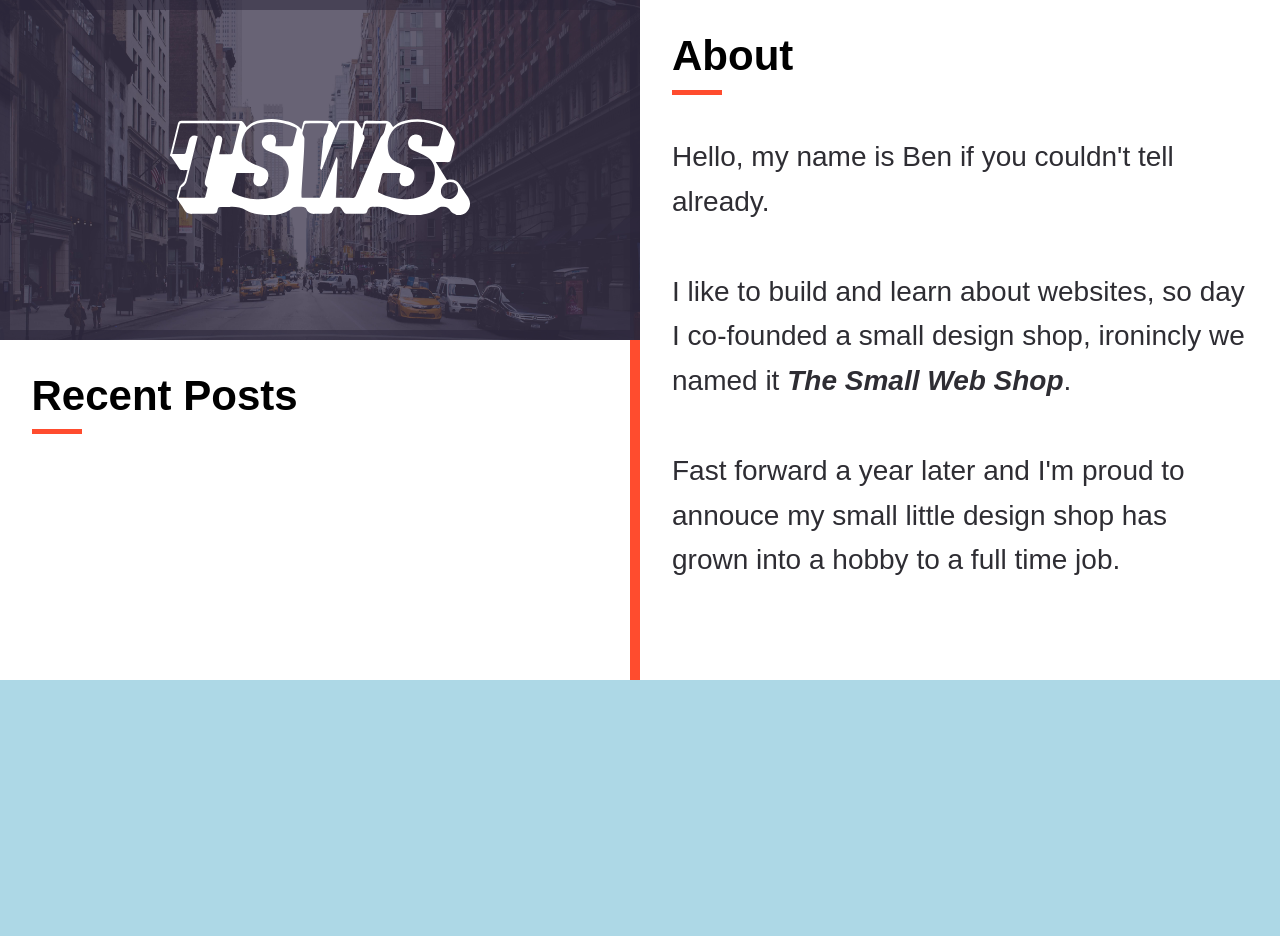
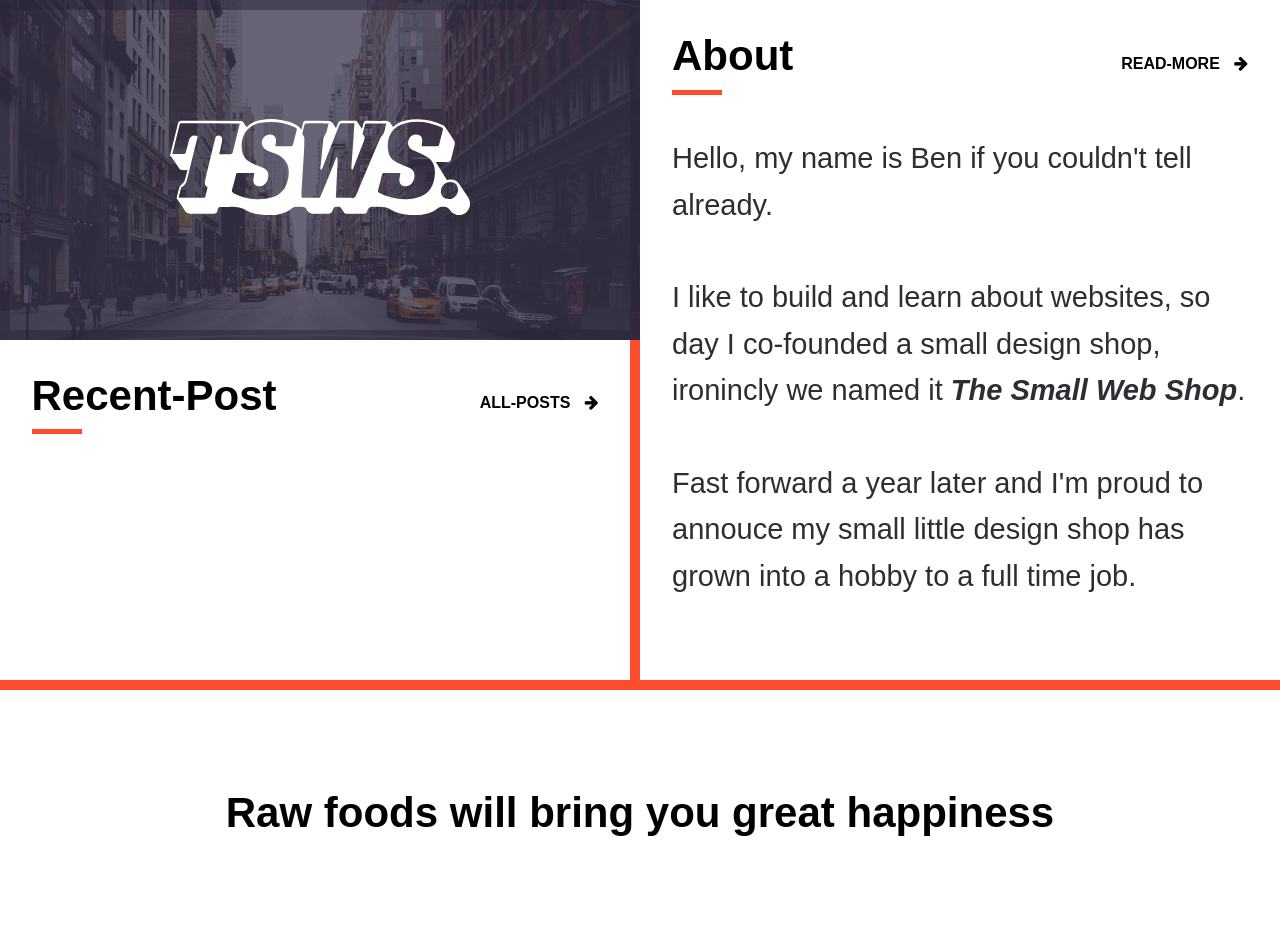
Before and after one commit to bfranzoso/Personal-site, a Jekyll site: the page built from index.html, in a window 1280 px wide. Built offline with Jekyll 4.4.1, drawn with Linux system fonts in a browser that asks for light colours; nearby versions of some CDN libraries; Markdown is read by kramdown in place of the engine named in the settings; before the commit the page ends 900 px from its top, so only the background shows below that.

Commit message:
Media queries on flex layout

```diff
--- a/_layouts/default.html
+++ b/_layouts/default.html
@@ -8,6 +8,7 @@
 
     <!-- Custom CSS -->
     <link rel="stylesheet" href="/assets/css/main.css">
+    <link href="https://maxcdn.bootstrapcdn.com/font-awesome/4.6.3/css/font-awesome.min.css" rel="stylesheet" integrity="sha384-T8Gy5hrqNKT+hzMclPo118YTQO6cYprQmhrYwIiQ/3axmI1hQomh7Ud2hPOy8SP1" crossorigin="anonymous">
     <!-- Fonts -->
     <script src="https://use.typekit.net/vky6cnw.js"></script>
     <script>try{Typekit.load({ async: true });}catch(e){}</script>
--- a/assets/css/main.css
+++ b/assets/css/main.css
@@ -477,7 +477,7 @@ body {
 .section-text {
   margin: 0;
   padding: 7% 0;
-  font-size: 24px;
+  font-size: 27px;
   font-weight: 500; }
 
 .text-container {
@@ -489,6 +489,28 @@ body {
   -webkit-box-direction: normal;
       -ms-flex-direction: column;
           flex-direction: column; }
+
+.heading {
+  display: -webkit-box;
+  display: -ms-flexbox;
+  display: flex;
+  -webkit-box-pack: justify;
+      -ms-flex-pack: justify;
+          justify-content: space-between;
+  -webkit-box-align: center;
+      -ms-flex-align: center;
+          align-items: center; }
+  .heading .more {
+    font-size: 16px;
+    font-weight: bold;
+    text-transform: uppercase; }
+    .heading .more a {
+      -webkit-transition: all 0.2s ease;
+              transition: all 0.2s ease; }
+      .heading .more a:hover {
+        color: #FF4C2E; }
+      .heading .more a .fa-arrow-right {
+        padding-left: 10px; }
 
 .flex-layout {
   display: -webkit-box;
@@ -531,6 +553,16 @@ body {
     .flex-layout .flex-col-6 .about-box {
       height: 680px;
       background: white; }
+  .flex-layout .flex-col-12 {
+    width: 100%;
+    -webkit-box-ordinal-group: 4;
+        -ms-flex-order: 3;
+            order: 3;
+    border-top: 10px solid #FF4C2E; }
+    .flex-layout .flex-col-12 .text-snippet {
+      background: white;
+      text-align: center;
+      padding: 5% 0; }
 
 @media (min-width: 1024px) {
   .flex-layout .flex-col-6:nth-child(2) {
@@ -544,7 +576,7 @@ body {
   .flex-layout .flex-col-6 .recent-posts {
     border-right: 10px solid #FF4C2E; }
   .section-text {
-    font-size: 28px; } }
+    font-size: 29px; } }
 
 .text-container {
   padding: 5%; }
@@ -741,22 +773,6 @@ body {
         position: relative;
         z-index: 2; }
 
-.more {
-  background-color: RGBA(255, 76, 46, 1);
-  color: white;
-  font-weight: 600;
-  font-style: italic;
-  padding: 15px 25px;
-  font-size: 20px;
-  position: absolute;
-  right: 0;
-  bottom: 0;
-  -webkit-transition: all 0.1s ease-out;
-          transition: all 0.1s ease-out; }
-  .more:hover {
-    color: white;
-    background-color: RGBA(236, 74, 46, 1); }
-
 .blog {
   width: 50%;
   float: left;
--- a/index.html
+++ b/index.html
@@ -32,19 +32,35 @@ title: Ben Franzoso - You may enter
     <!-- Recent Posts -->
     <div class="recent-posts">
       <div class="text-container">
-        <h2 class="section-heading">Recent Posts</h2>
-        <span class="heading-underline"></span>
-
+        <div class="heading">
+          <div class="title">
+            <h2 class="section-heading">Recent-Post</h2>
+            <span class="heading-underline"></span>
+          </div>
+          <div class="more">
+            <a href="#">All-POSTS
+              <i class="fa fa-arrow-right" aria-hidden="true"></i>
+            </a>
+          </div>
+        </div>
       </div>
     </div>
   </div>
-
   <!-- Half of page (50% width) -->
   <div class="flex-col-6">
     <div class="about-box">
       <div class="text-container">
-        <h2 class="section-heading">About</h2>
-        <span class="heading-underline"></span>
+        <div class="heading">
+          <div class="title">
+            <h2 class="section-heading">About</h2>
+            <span class="heading-underline"></span>
+          </div>
+          <div class="more">
+            <a href="#">Read-More
+              <i class="fa fa-arrow-right" aria-hidden="true"></i>
+            </a>
+          </div>
+        </div>
         <p class="section-text">
           Hello, my name is Ben if you couldn't tell already.<br><br>
           I like to build and learn about websites, so day I co-founded
@@ -52,6 +68,13 @@ title: Ben Franzoso - You may enter
           <br><br>Fast forward a year later and I'm proud to annouce my small little design shop
           has grown into a hobby to a full time job.
         </p>
+      </div>
+    </div>
+  </div>
+  <div class="flex-col-12">
+    <div class="text-snippet">
+      <div class="flex-container">
+        <h2>Raw foods will bring you great happiness</h2>
       </div>
     </div>
   </div>
```
Also changed, not shown: assets/css/1-base/_sitewide.sass (+32 -17 lines).
